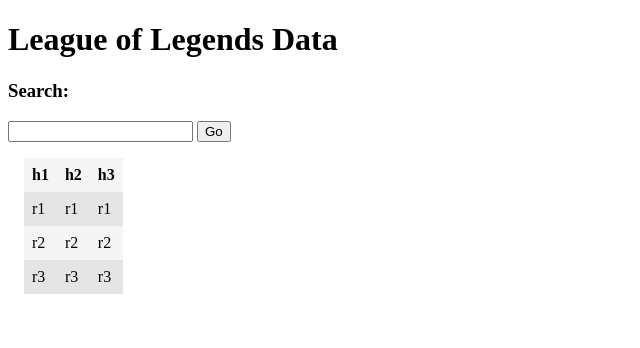
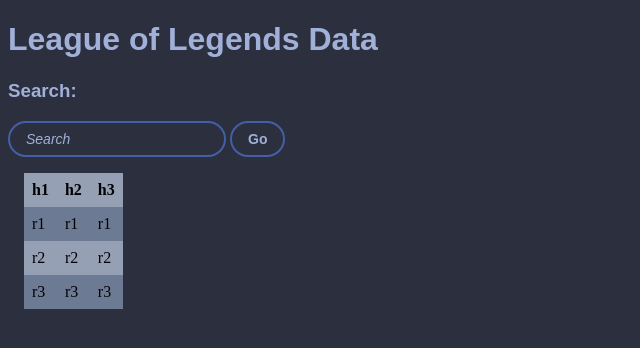
Before and after one commit to atmorga3/CSE412FinalProject, a Flask app: page / in a window 1280 px wide. Shown: the top 348 px of the page, without its empty margins (0-640 px from the left). Run offline with Flask 2, Linux system fonts and the light colour scheme.

Commit message:
Added Styling

```diff
--- a/static/style.css
+++ b/static/style.css
@@ -1,11 +1,11 @@
 .table {
     border-spacing: 0;
     margin: 1rem;
-    background-color: #f5f5f5;
+    background-color: #96a0b5;
 }
 
 .table__row:nth-child(even) {
-    background-color:#e5e5e5;
+    background-color:#6d7a93;
 }
 
 .table__header {
@@ -15,3 +15,61 @@
 .table__cell {
     padding: 8px;
 }
+
+h1 {
+    font-family: arial;
+    color: #a1b0d8;
+}
+
+#searchTitle {
+    font-family: arial;
+    color: #a1b0d8;
+
+}
+
+body {
+    background-color: #2c2f3e;
+}
+
+#search {
+    display: inline-block;
+    border: 2px solid #445fa5;
+    border-radius: 18px;
+    font-size: 14px;
+    border-spacing: 2px;
+    padding: 8px 16px;
+    font-style: italic;
+    background-color: transparent;
+    color: #a1b0d8;
+    border-color: #445fa5;
+
+}
+
+#search::placeholder {
+    color: #a1b0d8;
+    border-color: #445fa5;
+}
+
+button {
+    background-color:transparent;
+    border-radius:20px;
+    border:2px solid #dcdcdc;
+    display:inline-block;
+    cursor:pointer;
+    color:#a1b0d8;
+    font-family:Arial;
+    font-size:14px;
+    font-weight:bold;
+    padding:8px 16px;
+    text-decoration:none;
+    border-color: #445fa5;
+}
+
+button:hover {
+    background-color:transparent;
+}
+
+button:active {
+    position: relative;
+    top: 1px;
+}
--- a/templates/index.html
+++ b/templates/index.html
@@ -8,8 +8,8 @@
     </head>
     <body>
         <div>
-            <h3>Search:</h3>
-            <input type="text" id="search">
+            <h3 id="searchTitle">Search:</h3>
+            <input type="text" id="search" placeholder="Search">
             <button type="button" id="search_button">Go</button>
         </div>
         <div>
```
